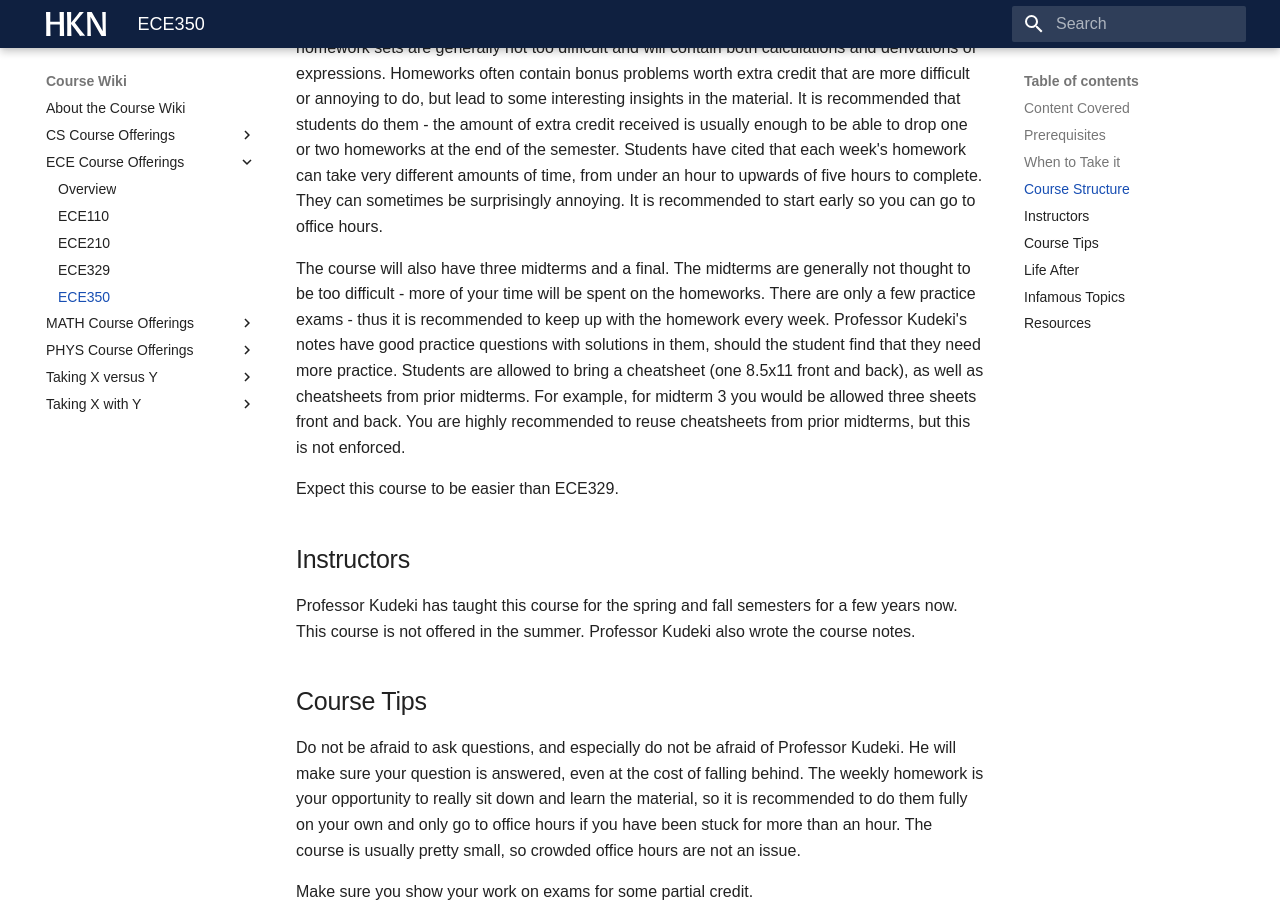
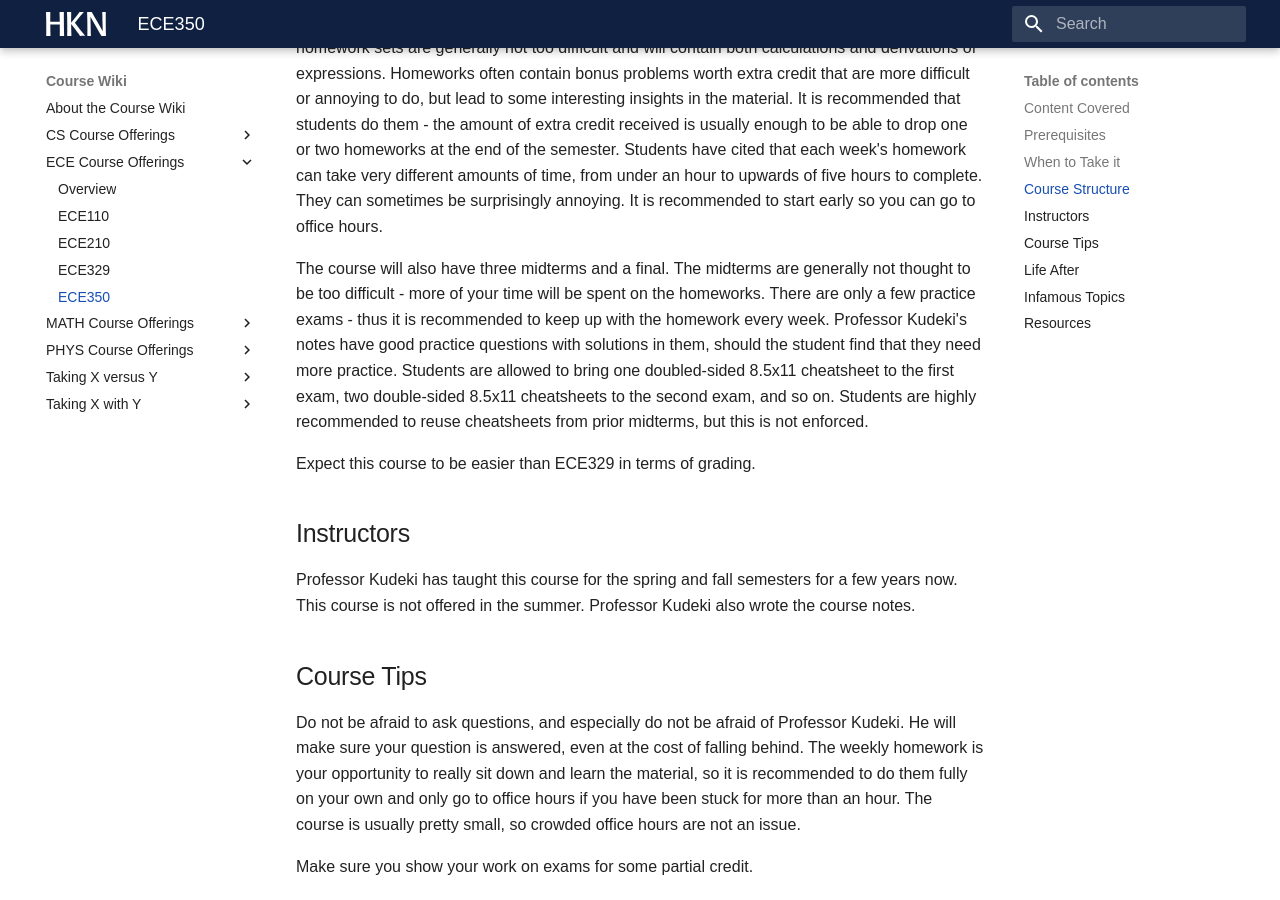
Before and after one commit to hkn-alpha/wiki, an MkDocs documentation site: the page built from docs/Course Wiki/ECE Course Offerings/ECE350.md, in a window 1280 px wide and 900 px high, scrolled down 1846 px. Built offline with MkDocs 1.6.1 and Material for MkDocs 9.7.7, drawn with Linux system fonts in a browser that asks for light colours; some web fonts are replaced.

Commit message:
Addressed more comments

```diff
--- a/docs/Course Wiki/ECE Course Offerings/ECE350.md
+++ b/docs/Course Wiki/ECE Course Offerings/ECE350.md
@@ -32,9 +32,9 @@ Take this course to satisfy 3 out of 5 credit for EEs or if you have an avid int
 
 During the semester, the course assigns 13-14 written homeworks, due every week. These homework sets are generally not too difficult and will contain both calculations and derivations of expressions. Homeworks often contain bonus problems worth extra credit that are more difficult or annoying to do, but lead to some interesting insights in the material. It is recommended that students do them - the amount of extra credit received is usually enough to be able to drop one or two homeworks at the end of the semester. Students have cited that each week's homework can take very different amounts of time, from under an hour to upwards of five hours to complete. They can sometimes be surprisingly annoying. It is recommended to start early so you can go to office hours.
 
-The course will also have three midterms and a final. The midterms are generally not thought to be too difficult - more of your time will be spent on the homeworks. There are only a few practice exams - thus it is recommended to keep up with the homework every week. Professor Kudeki's notes have good practice questions with solutions in them, should the student find that they need more practice. Students are allowed to bring a cheatsheet (one 8.5x11 front and back), as well as cheatsheets from prior midterms. For example, for midterm 3 you would be allowed three sheets front and back. You are highly recommended to reuse cheatsheets from prior midterms, but this is not enforced.
+The course will also have three midterms and a final. The midterms are generally not thought to be too difficult - more of your time will be spent on the homeworks. There are only a few practice exams - thus it is recommended to keep up with the homework every week. Professor Kudeki's notes have good practice questions with solutions in them, should the student find that they need more practice. Students are allowed to bring one doubled-sided 8.5x11 cheatsheet to the first exam, two double-sided 8.5x11 cheatsheets to the second exam, and so on. Students are highly recommended to reuse cheatsheets from prior midterms, but this is not enforced.
 
-Expect this course to be easier than ECE329.
+Expect this course to be easier than ECE329 in terms of grading.
 
 ## Instructors
 
```
Also changed, not shown: docs/Course Wiki/ECE Course Offerings/ECE329.md (+2 -2 lines).
